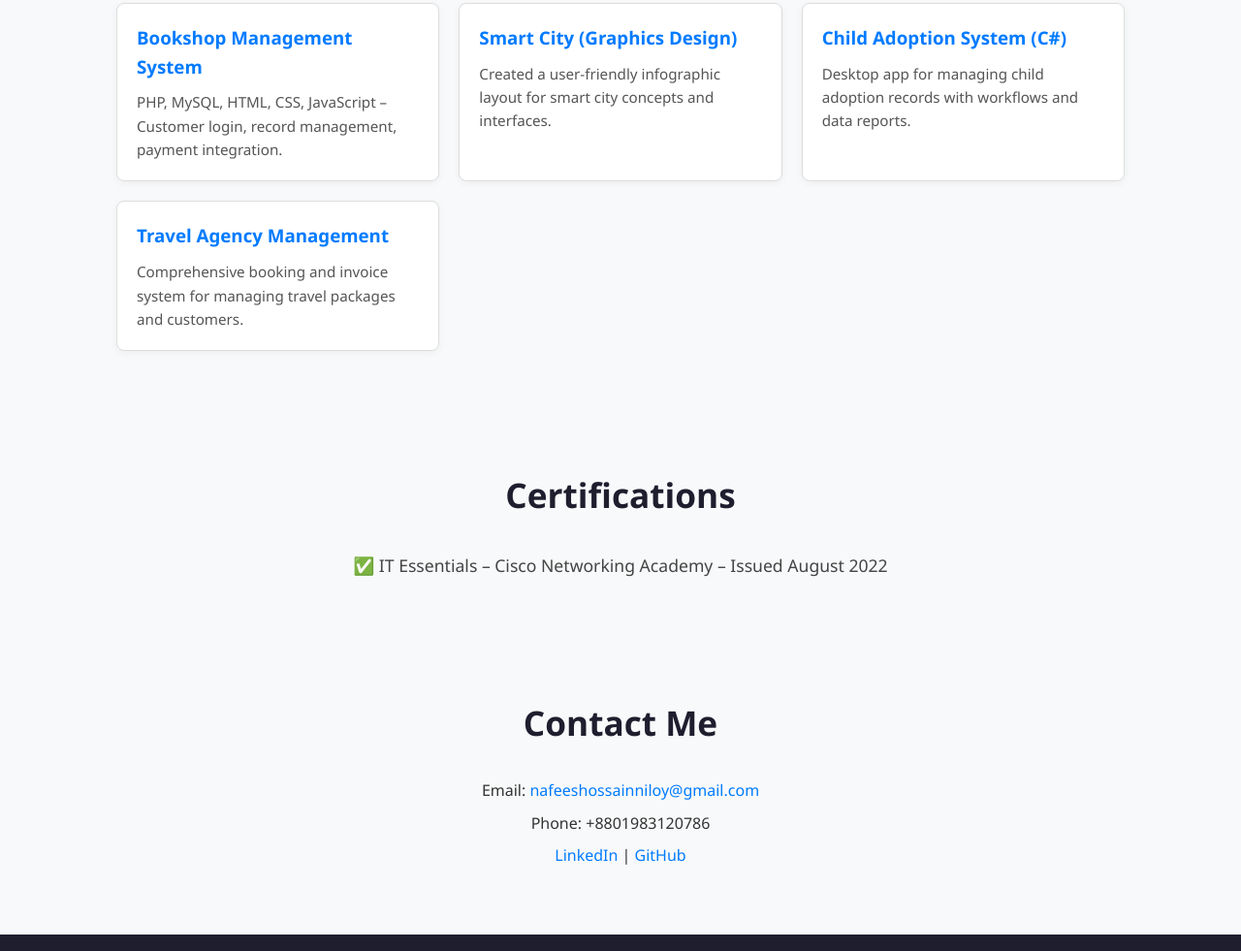
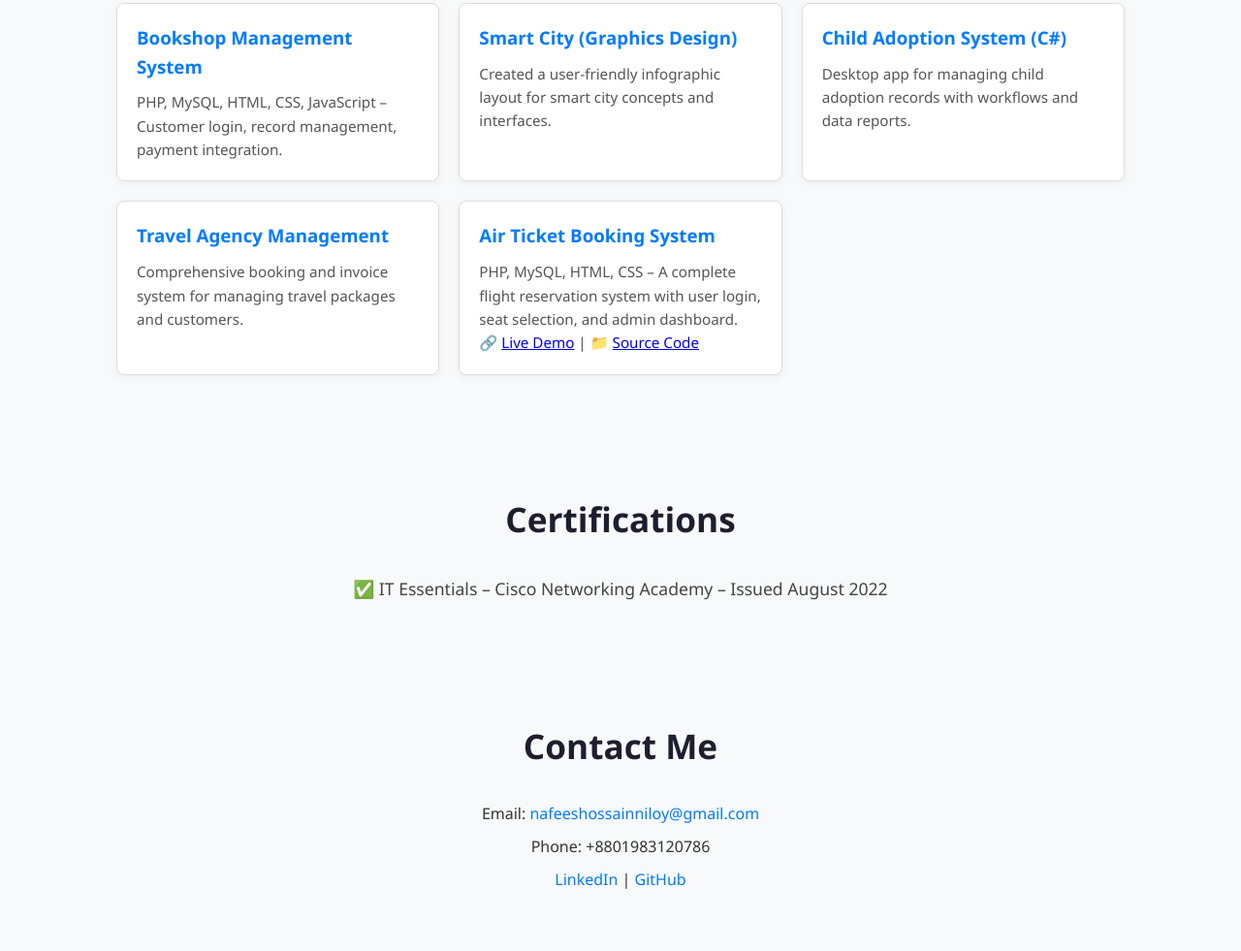
Before and after one commit to nafeesniloy/nafeesniloy.github.io, a plain HTML site: page index.html in a window 1280 px wide. Shown: the part 1259-2240 px from the top of the page at 97% size. Drawn offline with Linux system fonts and the light colour scheme.

Commit message:
Update index.html

```diff
--- a/index.html
+++ b/index.html
@@ -69,9 +69,21 @@
         <h3>Child Adoption System (C#)</h3>
         <p>Desktop app for managing child adoption records with workflows and data reports.</p>
       </div>
-      <div class="project">
-        <h3>Travel Agency Management</h3>
-        <p>Comprehensive booking and invoice system for managing travel packages and customers.</p>
+     <div class="project">
+  <h3>Travel Agency Management</h3>
+  <p>Comprehensive booking and invoice system for managing travel packages and customers.</p>
+</div>
+
+<div class="project">
+  <h3>Air Ticket Booking System</h3>
+  <p>PHP, MySQL, HTML, CSS – A complete flight reservation system with user login, seat selection, and admin dashboard.</p>
+  <p>
+    🔗 <a href="https://nafeesniloy.github.io/air-ticket-booking/" target="_blank">Live Demo</a> |
+    📁 <a href="https://github.com/nafeesniloy/air-ticket-booking" target="_blank">Source Code</a>
+  </p>
+</div>
+
+
       </div>
     </div>
   </section>
```
